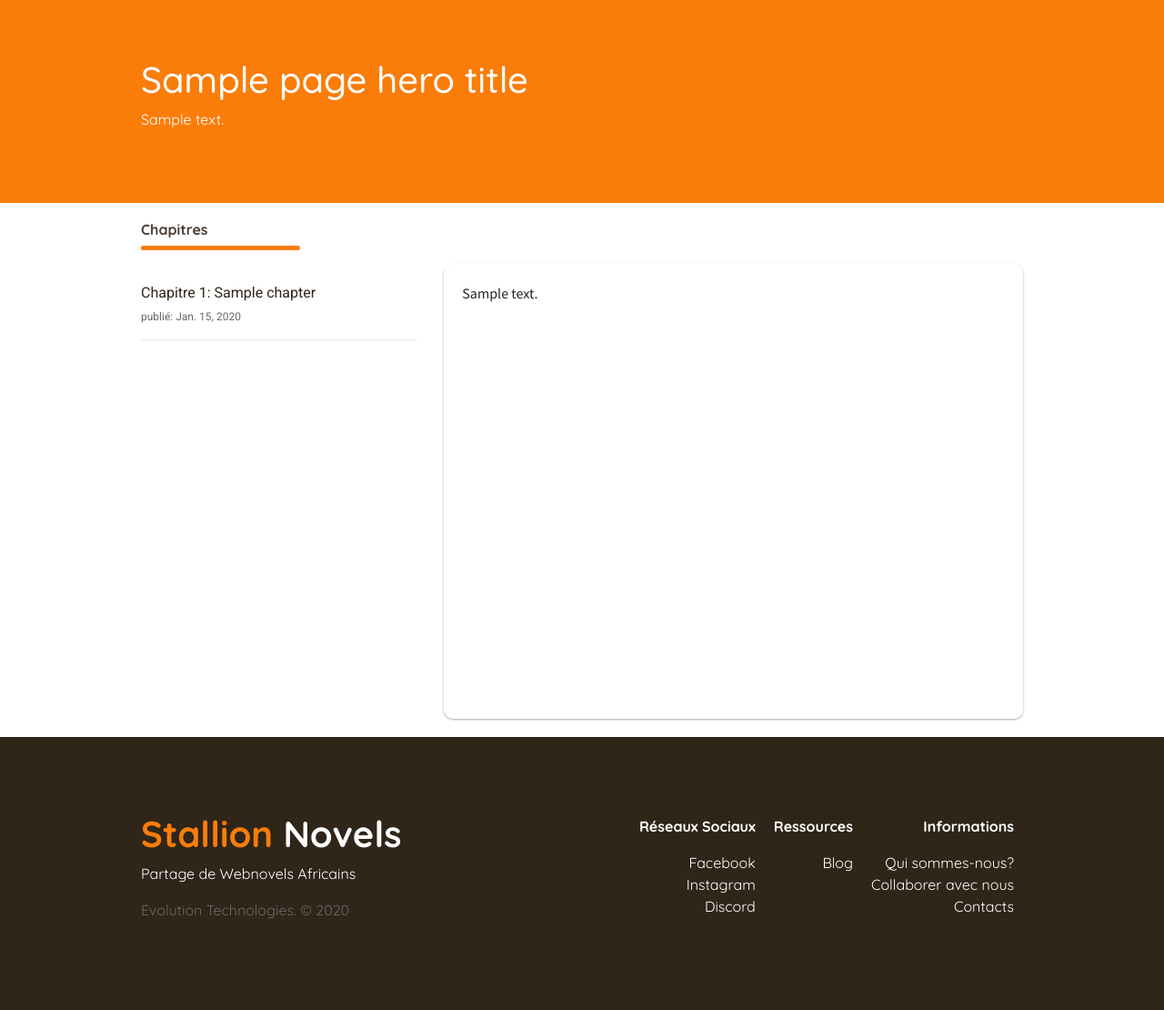
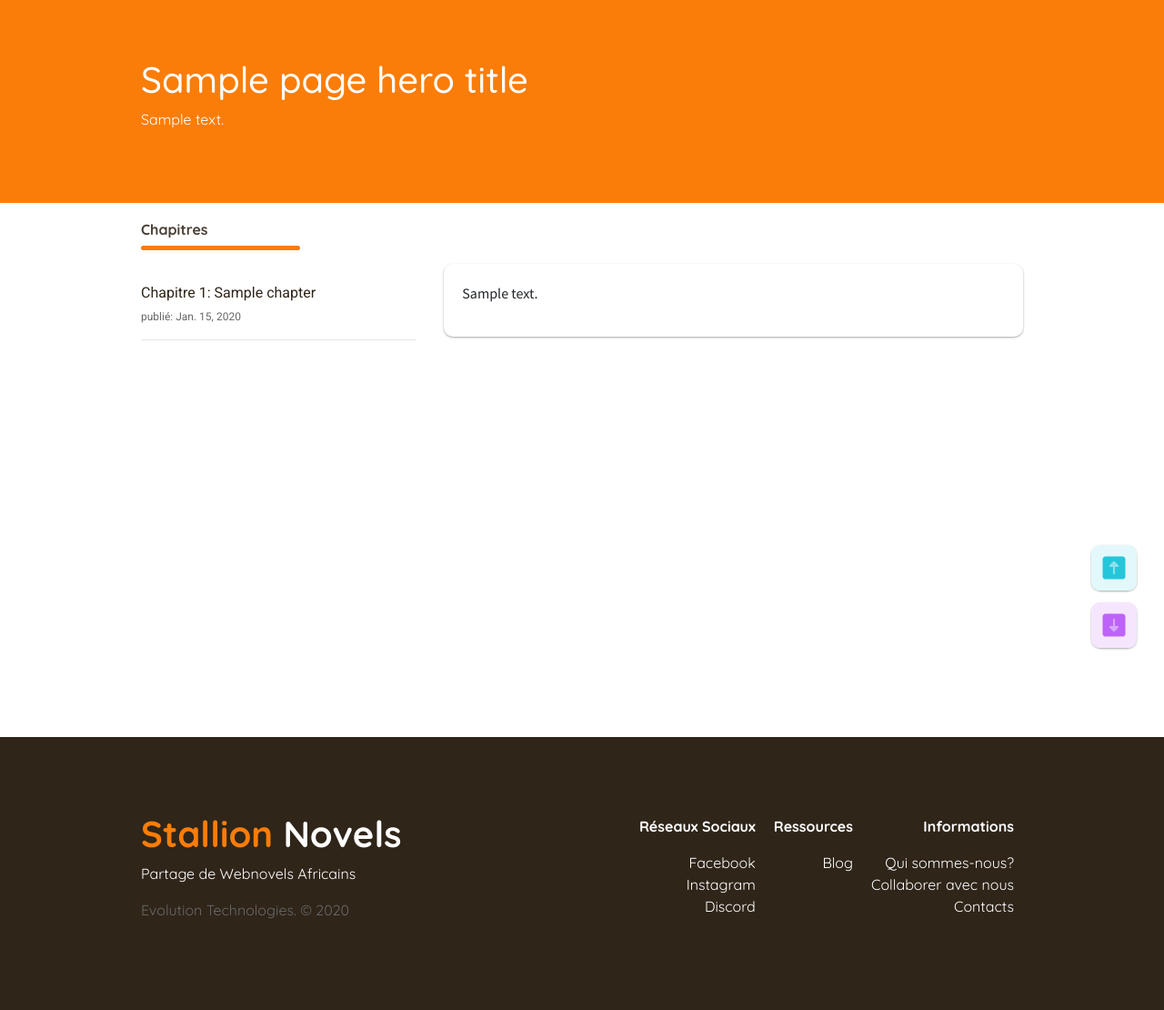
Before and after one commit to bsrodrigue/stallion_novels, a Django app: template novels/templates/novels/chapter.html in a window 1280 px wide. Shown: the part 57-1167 px from the top of the page at 91% size. Run offline with Django 3.2, Linux system fonts and the light colour scheme; data comes from the database, SQL or seed files in the repository; tables that the repository leaves empty hold one stand-in row (values such as "Sample post"); the template is opened without the code that fills it: values that come from a table or form of the project are taken from there, most other values are stand-ins (such as "Sample title", 1, 10 or a date in 2020); some libraries are stand-ins or nearby versions.

Commit message:
Page scroller

```diff
--- a/novels/static/novels/css/chapter.css
+++ b/novels/static/novels/css/chapter.css
@@ -2,9 +2,7 @@
 
 .chapter-content{
     padding: 20px;
-    height: 500px;
     width: 100%;
-    overflow-y: scroll;
     border-radius: 10px;
     box-shadow: 0 1px 3px rgba(0,0,0,0.12), 0 1px 2px rgba(0,0,0,0.24);
 }
@@ -21,3 +19,29 @@
 .chapter{
     font-family: 'Source Sans Pro', sans-serif;
 }
+
+.navigation-buttons{
+    position: fixed;
+    bottom: 0px;
+    right: 0px;
+    display: flex;
+    flex-direction: column;
+    height: 125px;
+    width: 70px;
+    justify-content: space-around;
+    border-radius: 5px;
+    margin: 25px 10px;
+}
+
+.navigation-buttons div{
+    border-radius: 10px;
+    height: 50px;
+    width: 50px;
+    box-shadow: 0 1px 3px rgba(0,0,0,0.12), 0 1px 2px rgba(0,0,0,0.24);
+    background: white;
+}
+
+.navigation-button-icon{
+    height: 100%;
+    width: 100%;
+}
--- a/novels/templates/novels/chapter.html
+++ b/novels/templates/novels/chapter.html
@@ -8,7 +8,7 @@
 {% block content %}
 <!-- New Novels -->
 <section>
-    <h1 class="section-title">Chapitres</h1>
+    <h1 id="up" class="section-title">Chapitres</h1>
     <div class="section-title-underbar underbar"></div>
     <div class="section-content">
         <div class="row">
@@ -38,4 +38,13 @@
         </div>
     </div>
 </section>
+<div id="down"></div>
+<div class="navigation-buttons">
+   <a href="#up"><div class="go-up">
+   <img class="navigation-button-icon" src="{% static 'global/images/icons/svg/004-up%20arrow.svg' %}" alt="" srcset="">
+   </div></a>
+   <a href="#down"><div class="go-down">
+    <img class="navigation-button-icon" src="{% static 'global/images/icons/svg/002-down%20arrow.svg' %}" alt="" srcset="">
+   </div></a>
+</div>
 {% endblock content %}
--- a/static/global/css/global.css
+++ b/static/global/css/global.css
@@ -9,6 +9,10 @@
     padding: 0px;
     margin: 0px;
     font-family: 'Roboto', sans-serif;
+}
+
+html{
+    scroll-behavior: smooth;
 }
 
 html, body{
```
